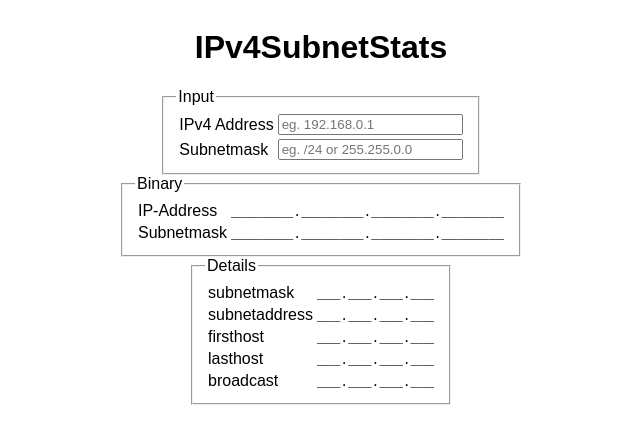
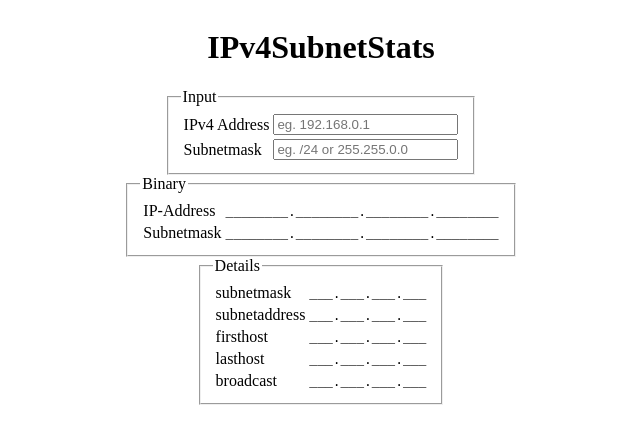
Before and after one commit to RaZoD1/subnetting-calculator, a React app: page / in a window 1280 px wide. Shown: the top 444 px of the page, without its empty margins (319-959 px from the left). Built offline with nearby package versions, Linux system fonts and the light colour scheme.

Commit message:
Installed react-boostrap

```diff
--- a/app/style/index.css
+++ b/app/style/index.css
@@ -1,4 +1,4 @@
-:root {
+/* :root {
   font-family: sans-serif;
 }
 
@@ -20,11 +20,6 @@ thead tr {
   text-align: left;
 }
 
-input {
-  transition: 0.25s;
-}
-
-input .inputError {
-  transition: 0.5s;
-  background-color: rgb(255, 158, 158);
-}
+input.input-error {
+  background-color: rgba(255, 158, 158, 0.329);
+} */
--- a/package.json
+++ b/package.json
@@ -15,6 +15,7 @@
   "license": "UNLICENCED",
   "dependencies": {
     "react": "^18.1.0",
+    "react-bootstrap": "^2.4.0",
     "react-dom": "^18.1.0"
   },
   "devDependencies": {
```
Also changed, not shown: 1 other file (tests, documents, lock files or other folders).
